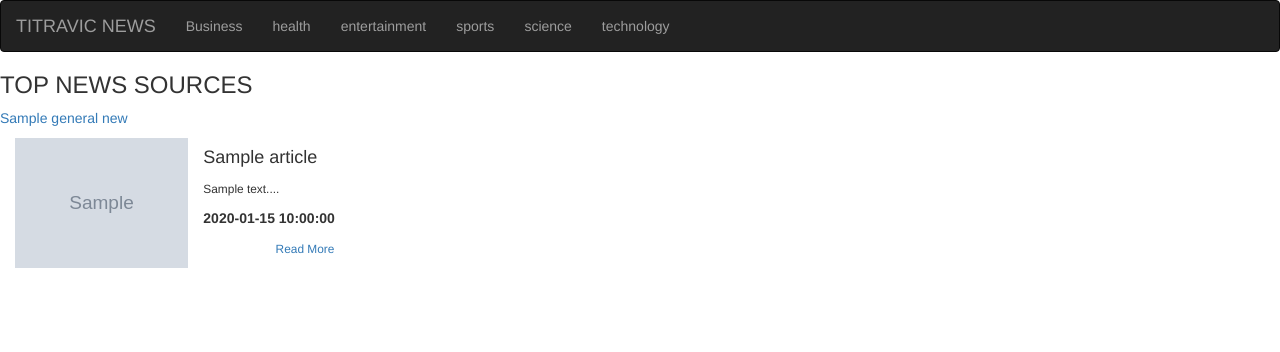
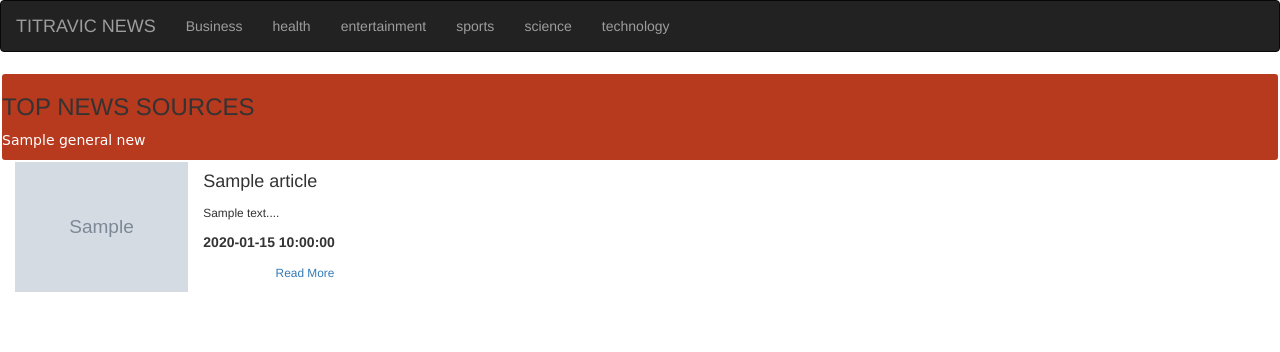
Before and after one commit to SaretoTracy/Titravic-Live-News, a Flask app: template app/templates/index.html in a window 1280 px wide. Shown: the top 352 px of the page. Run offline with Flask 2, Linux system fonts and the light colour scheme; the template is opened without the code that fills it: most values are stand-ins (such as "Sample title", 1, 10 or a date in 2020); grey boxes marked "Sample" are stand-in pictures; some libraries are stand-ins or nearby versions; some web fonts are replaced.

Commit message:
sources section styling

```diff
--- a/app/static/css/style.css
+++ b/app/static/css/style.css
@@ -5,9 +5,33 @@ body {
     padding: 0;
     max-width: 100%;
     overflow-x: hidden;
-    border: #b0371d;
+    background-color: white;
 }
 
-.navbar {
-    color: #b0371d;
+a {
+    text-decoration: none;
 }
+
+.sources {
+    background: #B7391E;
+    border: 2px solid #fff;
+    border-radius: 5px;
+}
+
+.sos p a {
+    color: white;
+    text-decoration: none;
+    font-family: 'Anton', sans-serif;
+    font-family: 'EB Garamond', serif;
+    font-family: 'Fruktur', cursive;
+    font-family: 'Fugaz One', cursive;
+    font-family: 'Lobster', cursive;
+    font-family: 'Luxurious Roman', cursive;
+    font-family: 'Monoton', cursive;
+    font-family: 'Righteous', cursive;
+    /* box-shadow: 0 0 11px 5px rgb(103 58 183 / 10%);
+    margin-bottom: 9px;
+    padding: 1px 1px;
+    transition: all 300ms ease-in-out;
+    -webkit-transition: all 300ms ease-in-out; */
+}
--- a/app/templates/index.html
+++ b/app/templates/index.html
@@ -4,11 +4,11 @@
 <div class="sources m-2">
     <div class="card p-2">
         <h3 class="text-uppercase headings">Top News Sources</h3>
-        <div class="row">
+        <div class="row rom">
 
 
             {% for general_news in general %}
-            <div class="col-md-2">
+            <div class="col-md-2 sos">
                 <p>
 
                     <a target="_blank" href="{{general_news.url }}">{{general_news.name}}</a>
```
